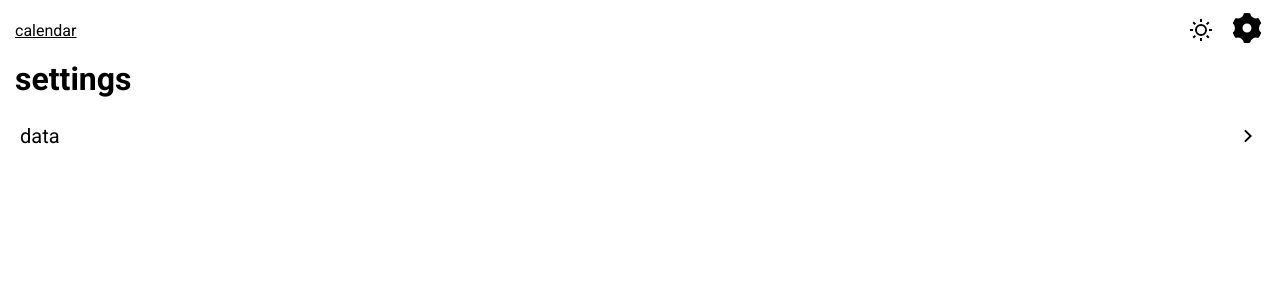
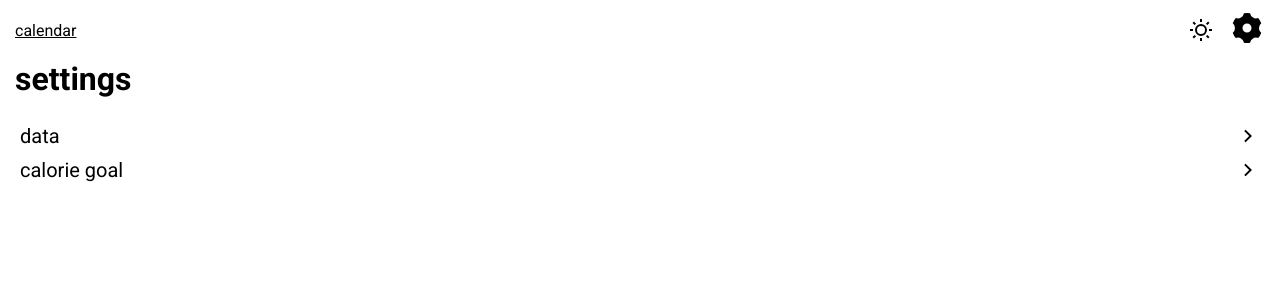
Before and after one commit to colorlessenergy/calorie-tracker, a Next.js app: page /settings in a window 1280 px wide. Shown: the top 300 px of the page. Built offline with nearby package versions, Linux system fonts and the light colour scheme.

Commit message:
add link to calorie goal page

```diff
--- a/pages/settings/index.js
+++ b/pages/settings/index.js
@@ -11,6 +11,7 @@ export default function Settings() {
                 </h1>
 
                 <SettingsItem text="data" link="/settings/data" />
+                <SettingsItem text="calorie goal" link="/settings/calorie-goal" />
             </div>
         </div>
     );
```
